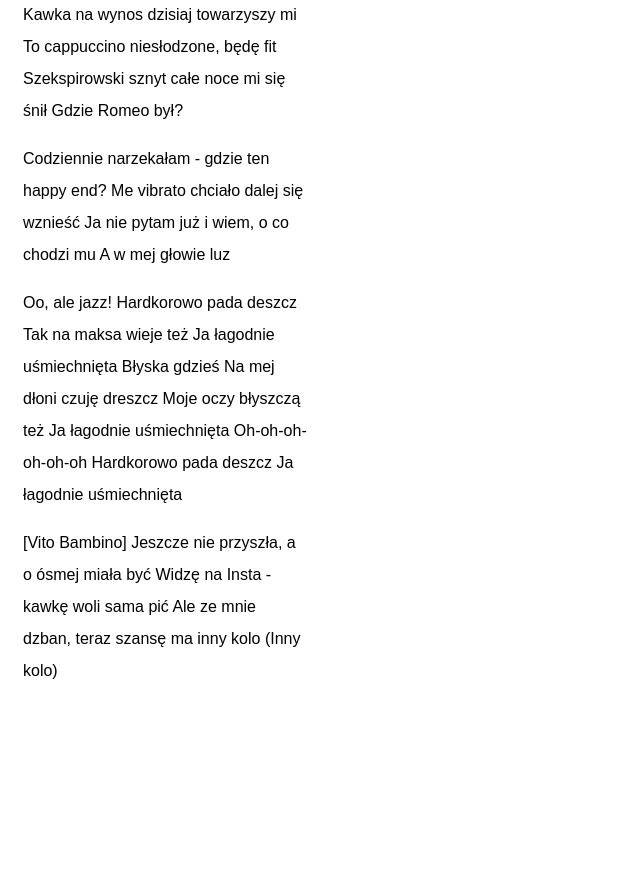
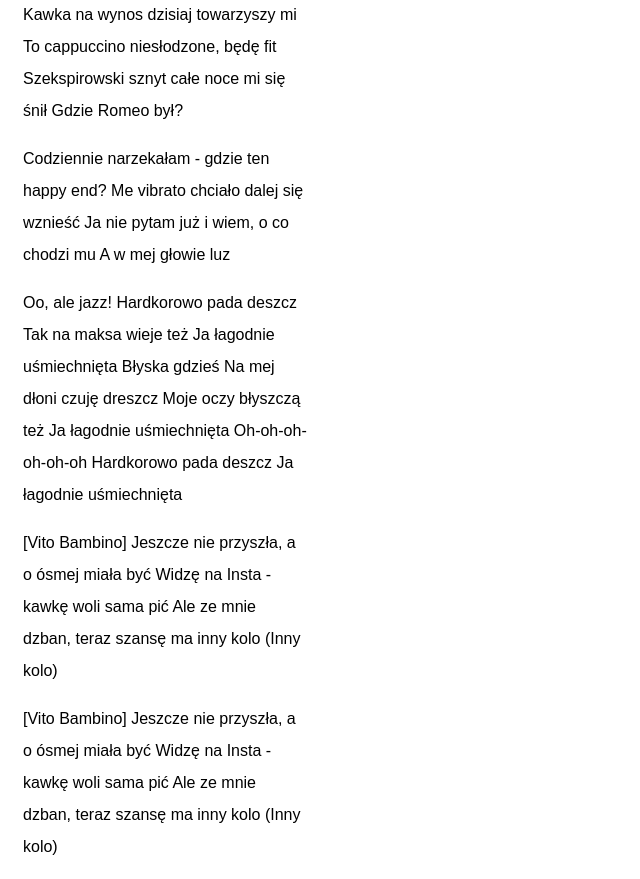
Before and after one commit to wojciechsadlon/nauka-gita-2, a website: page index.html in a window 1280 px wide. Shown: the part 129-1008 px from the top of the page, without its empty margins (0-640 px from the left). Before the commit the page ends 832 px from the top, so only its background shows below. Drawn offline with Linux system fonts and the light colour scheme.

Commit message:
add new paragraph

```diff
--- a/index.html
+++ b/index.html
@@ -16,5 +16,6 @@
     <p>Codziennie narzekałam - gdzie ten happy end? Me vibrato chciało dalej się wznieść Ja nie pytam już i wiem, o co chodzi mu A w mej głowie luz</p>
     <p>Oo, ale jazz! Hardkorowo pada deszcz Tak na maksa wieje też Ja łagodnie uśmiechnięta Błyska gdzieś Na mej dłoni czuję dreszcz Moje oczy błyszczą też Ja łagodnie uśmiechnięta Oh-oh-oh-oh-oh-oh Hardkorowo pada deszcz Ja łagodnie uśmiechnięta</p>
     <p>[Vito Bambino] Jeszcze nie przyszła, a o ósmej miała być Widzę na Insta - kawkę woli sama pić Ale ze mnie dzban, teraz szansę ma inny kolo (Inny kolo)</p>
+    <p>[Vito Bambino] Jeszcze nie przyszła, a o ósmej miała być Widzę na Insta - kawkę woli sama pić Ale ze mnie dzban, teraz szansę ma inny kolo (Inny kolo)</p>
 </body>
 </html>
```
